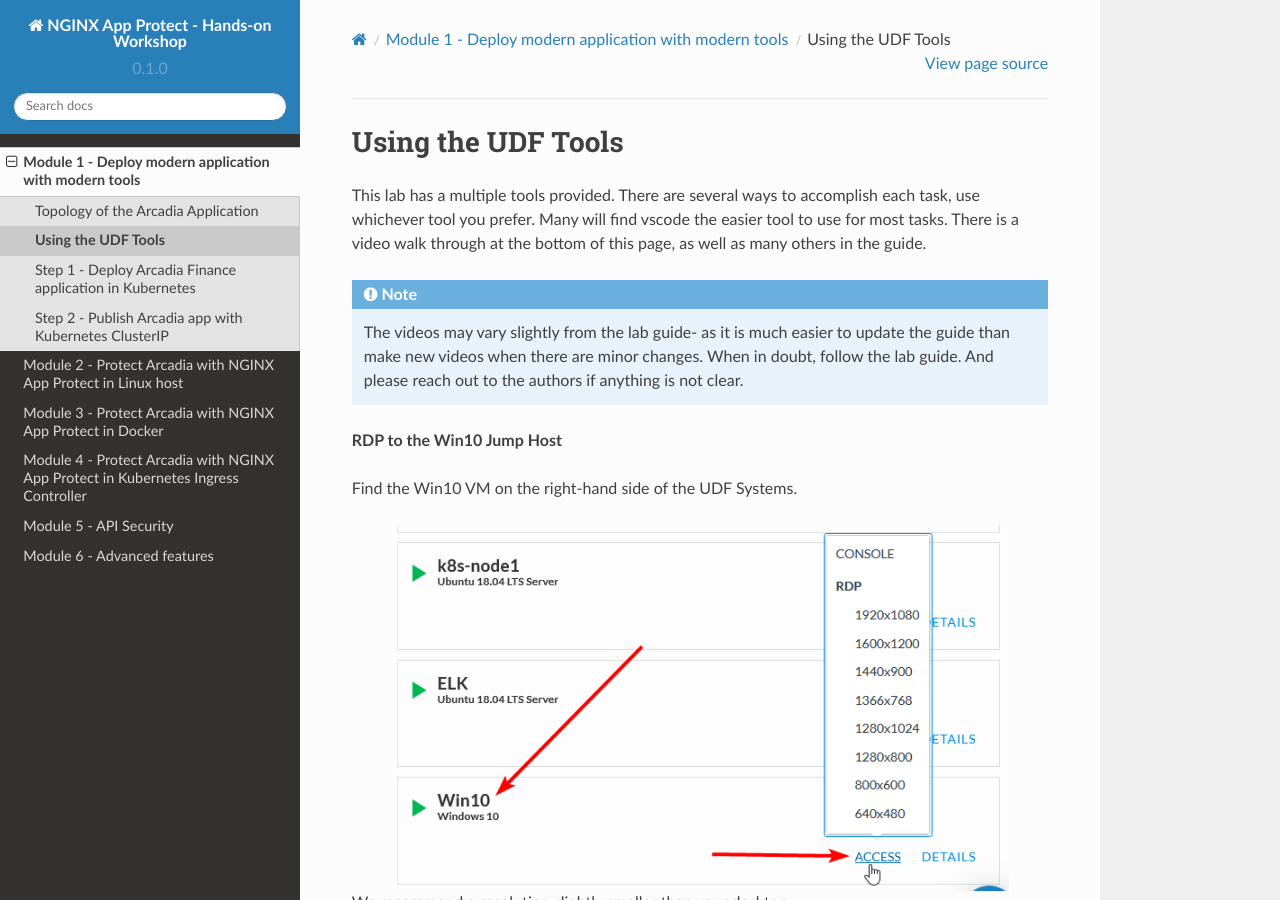
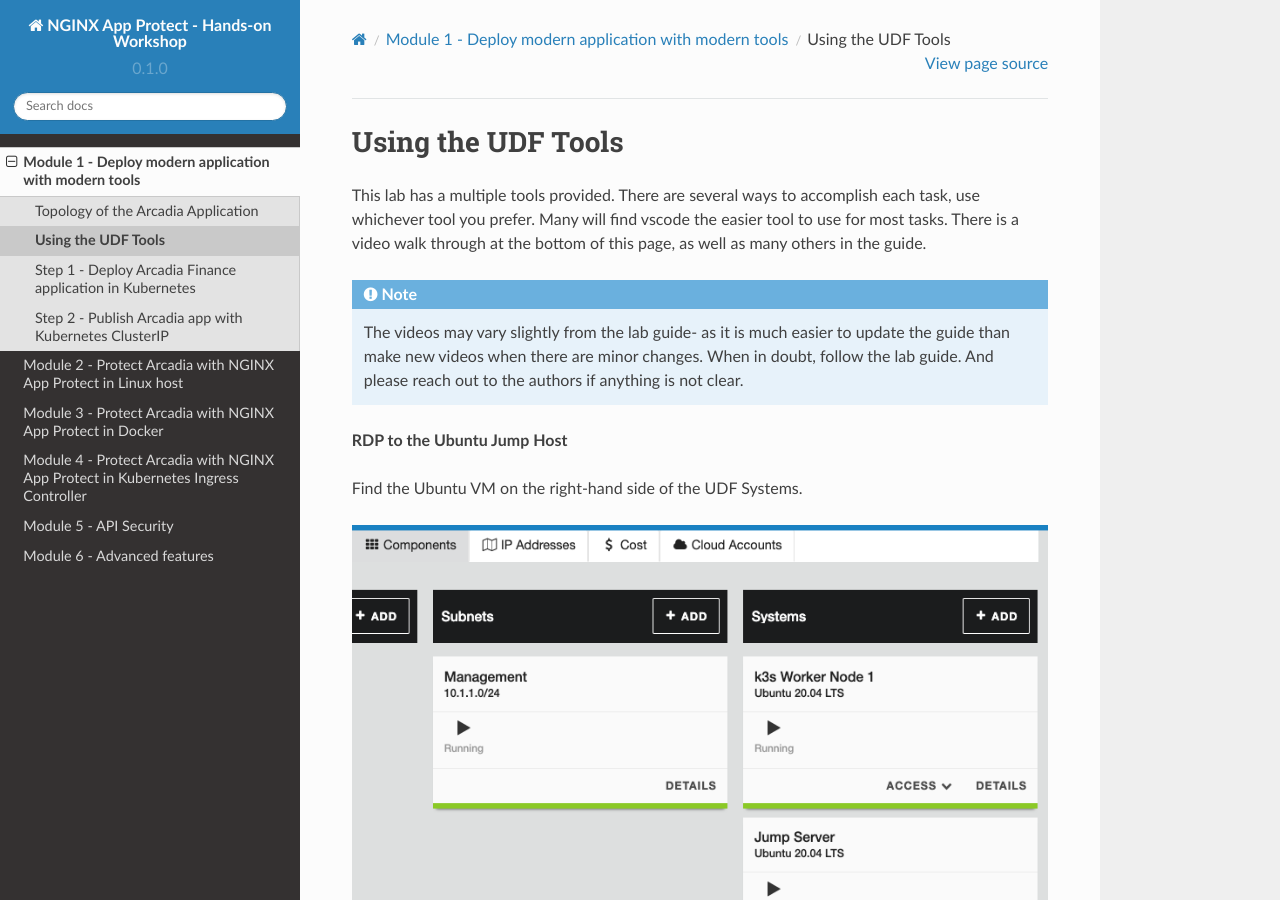
Before and after one commit to GBond/nginx-app-protect-workshop-lab-guide, a Sphinx documentation site: the page built from docs/source/module1/lab3/lab3.rst, in a window 1280 px wide and 900 px high. Built offline with Sphinx 7.4.7 and the Read the Docs theme 2.0.0, drawn with Linux system fonts in a browser that asks for light colours; some of the changed text lies outside the part shown.

Commit message:
swapped images for win10 to ubuntu

```diff
--- a/docs/source/module1/lab3/lab3.rst
+++ b/docs/source/module1/lab3/lab3.rst
@@ -6,16 +6,15 @@
 .. note:: The videos may vary slightly from the lab guide- as it is much easier to update the guide than make new videos when there are minor changes. When in doubt, follow the lab guide. And please reach out to the authors if anything is not clear.
 
 
-**RDP to the Win10 Jump Host**
+**RDP to the Ubuntu Jump Host**
 
-Find the Win10 VM on the right-hand side of the UDF Systems.
+Find the Ubuntu VM on the right-hand side of the UDF Systems.
 
-.. image:: ../pictures/udf-jumphost.png
+.. image:: ../pictures/udf-rdp-ubuntu.png
    :alt: jumphost resolutions
    :align: center
    :scale: 90%
 
-We recommend a resolution slightly smaller than your desktop.
 
 .. note:: You can edit the .rdp file that is downloaded and customize your settings. The file may automatically download to a temp location, depending on your browser settings.
 
@@ -46,7 +45,7 @@
    :align: center
    :scale: 80%
 
-**Using the Win10 Jump Host**
+**Using the Ubuntu Jump Host**
 
 Once on the jump host, you can quickly access the VMs from either vscode or Windows Terminal by right-clicking the icon on the taskbar.
 
```
Also changed, not shown: docs/source/module1/pictures/udf-rdp-ubuntu.png (added), 3 other files.
